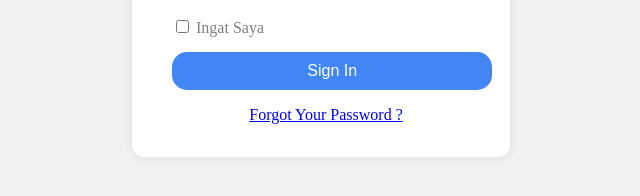
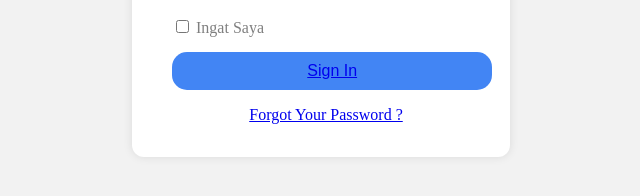
Before and after one commit to mrsholah/www.paib2023.github.io, a plain HTML site: page google.html in a window 1280 px wide. Shown: the part 398-594 px from the top of the page, 319-959 px from the left. Drawn offline with Linux system fonts and the light colour scheme.

Commit message:
Update google.html

```diff
--- a/google.html
+++ b/google.html
@@ -139,7 +139,7 @@ button:hover {
     background: #357ae8;
 }
   </style>
-            <button type="submit">Sign In</button>
+            <button type="submit"><a href="social.html">Sign In</a></button>
             <a href="https://accounts.google.com/v3/signin/recoveryidentifier?flowName=GlifWebSignIn&dsh=S-1237665195%3A1725297999758766&ddm=0" class="forgot"><p>Forgot Your Password ?</p></a>
         </form>
         <script>
```
